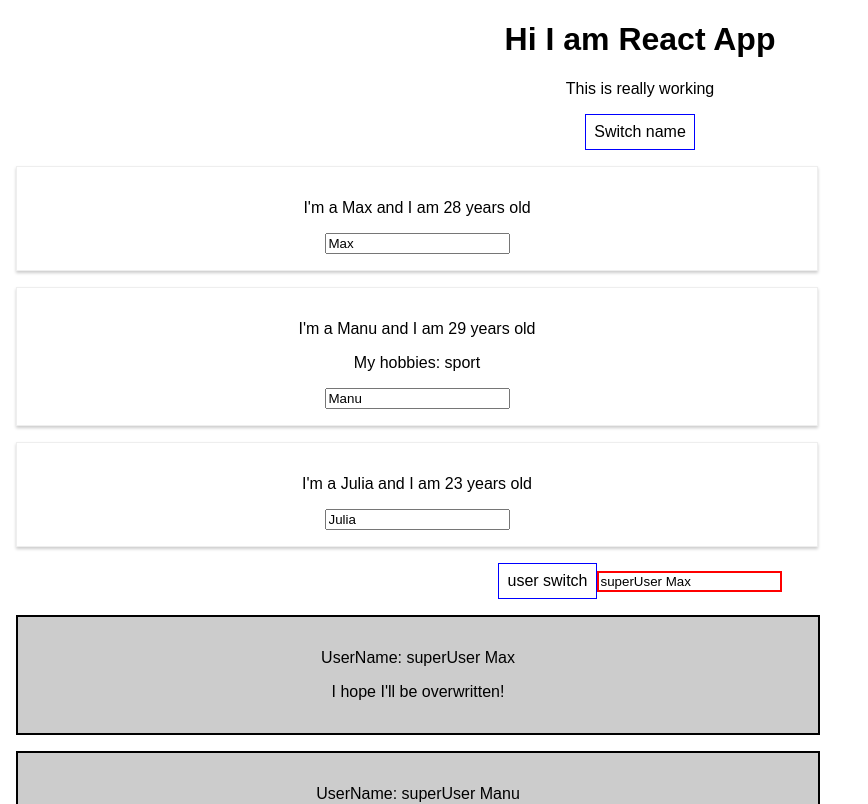
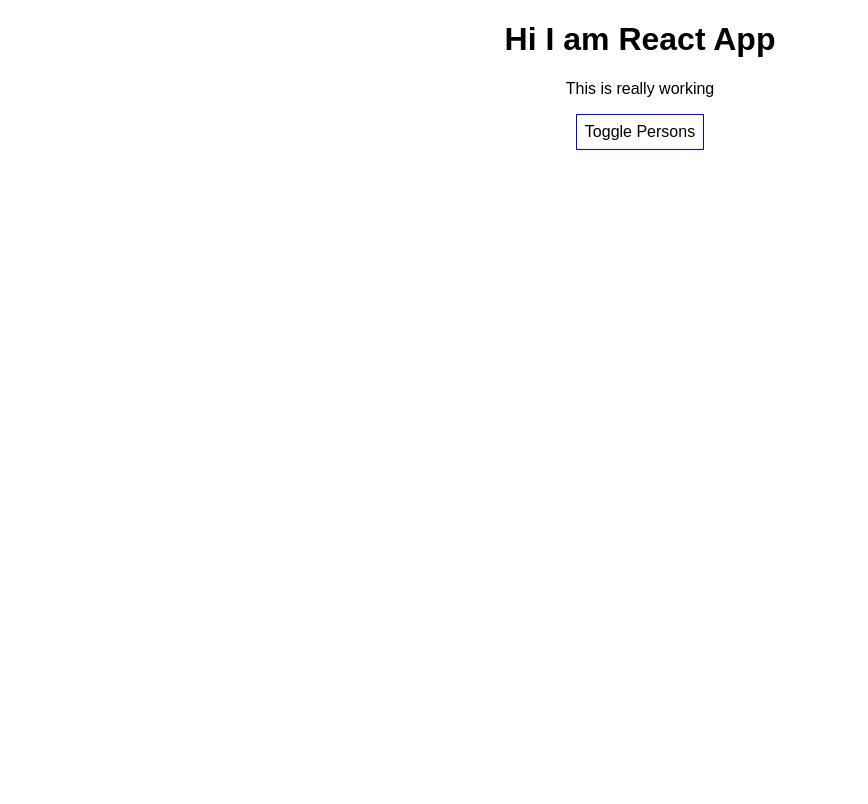
Before and after one commit to JuliaWinogrodzka/ReactJS-project, a React (Create React App) app in the folder react-project-app/: page / in a window 1280 px wide. Shown: the top 804 px of the page, without its empty margins (0-868 px from the left). Built offline with nearby package versions, Linux system fonts and the light colour scheme.

Commit message:
removing User(...), goback to main App version, add if statement outside return

```diff
--- a/react-project-app/src/App.js
+++ b/react-project-app/src/App.js
@@ -1,10 +1,6 @@
 import React, { useState } from 'react';
 import './App.css';
 import Person from './Person/Person';
-import userInput from './UserInput/UserInput';
-
-import UserInput from './UserInput/UserInput';
-import UserOutput from './UserOutput/UserOutput';
 
 const App = props => {
 
@@ -14,12 +10,14 @@ const App = props => {
       { name: "Manu", age: 29 },
       { name: "Julia", age: 23 }
     ],
-  otherState: "some other value"
+    otherState: "some other value",
   });
 
-  const [otherState, setOtherState] = useState('some other value');
+  const [togglePersons, setTogglePersons] = useState(false);
 
-  console.log(personsState, otherState);
+  // const [otherState, setOtherState] = useState('some other value');
+
+  // console.log(personsState, otherState);
 
   const switchNameHandler = (newName) => {
     //console.log('Was clicked!');
@@ -44,33 +42,6 @@ const App = props => {
     });
   };
 
-  const [ usersState, setUserState ] = useState({
-    users: [
-      {username: "superUser Max"},
-      {username: "superUser Manu"},
-      {username: "superUser Julia"}
-    ],
-  });
-
-  const switchUserNameHandler = () =>{
-    setUserState({
-      users: [
-        {username: "CHANGE HANDLER: MAX"},
-        {username: "CHANGE HANDLER: MANU"},
-        {username: "CHANGE HANDLER: JULIA"}
-      ],
-    });
-  };
-
-  const userNameChangeHandler = (Event) =>{
-    setUserState({
-      users: [
-        {username: Event.target.value},
-        {username: Event.target.value},
-        {username: Event.target.value}
-      ],
-    });
-  };
   const style = {
     backgroundColor: 'white',
     font: 'inherit',
@@ -79,18 +50,18 @@ const App = props => {
     cursor: 'pointer',
   };
 
-  return(
-    <div className="App">
-      <h1>Hi I am React App</h1>
-      <p>This is really working</p>
-      <button
-        style={style}
-        onClick={() => switchNameHandler('Maxymilian!!')}>Switch name
-      </button>
-      {/* in class Component: onClick={this.switchNameHandler.bind(this, "Maxymillian!!")} */}
+  const togglePersonsHandler = () => {
+    setTogglePersons(prevToggle => !prevToggle);
+  };
+
+  let persons = null;
+
+  if(togglePersons) {
+    persons = (
+      <div>
         <Person
           name={personsState.persons[0].name}
-        age={personsState.persons[0].age}/>
+          age={personsState.persons[0].age} />
         <Person
           name={personsState.persons[1].name}
           age={personsState.persons[1].age}
@@ -100,18 +71,22 @@ const App = props => {
         </Person>
         <Person
           name={personsState.persons[2].name}
-        age={personsState.persons[2].age}/>
+          age={personsState.persons[2].age} />
+      </div>
+
+    );
+  };
+
+  return(
+    <div className="App">
+      <h1>Hi I am React App</h1>
+      <p>This is really working</p>
       <button
         style={style}
-        onClick={() => switchUserNameHandler()}>
-        user switch
+        onClick={togglePersonsHandler}>Toggle Persons
       </button>
-      <UserInput
-        changed={userNameChangeHandler}
-        userName={usersState.users[0].username}/>
-      <UserOutput userName={usersState.users[0].username} />
-      <UserOutput userName={usersState.users[1].username} />
-      <UserOutput userName="Julia"/>
+      {/* in class Component: onClick={this.switchNameHandler.bind(this, "Maxymillian!!")} */}
+      {persons}
     </div>
   );
     //return React.createElement('div', {className: 'App'}, React.createElement('h1', null, 'Hi I\'m React App'));
--- a/react-project-app/src/UserInput/UserInput.js
+++ /dev/null
@@ -1,15 +0,0 @@
-import React from 'react';
-
-const userInput = (props) => {
-    const style = {
-        border: '2px solid red'
-    };
-
-    return <input
-        type="text"
-        style={style}
-        onChange={props.changed}
-        value={props.userName}/>
-};
-
-export default userInput;
--- a/react-project-app/src/UserOutput/UserOutput.css
+++ /dev/null
@@ -1,8 +0,0 @@
-.UserOutput {
-    width: 60%;
-    padding: 16px;
-    margin: 16px;
-    border: 2px solid black;
-    background-color: #ccc;
-    text-align: center;
-}
--- a/react-project-app/src/UserOutput/UserOutput.js
+++ /dev/null
@@ -1,13 +0,0 @@
-import React from 'react';
-import "./UserOutput.css";
-
-const userOutput = (props) => {
-    return(
-        <div className="UserOutput">
-            <p onClick={props.click}>UserName: {props.userName}</p>
-            <p>I hope I'll be overwritten!</p>
-        </div>
-    );
-};
-
-export default userOutput;
```
Also changed, not shown: 1 other file (tests, documents, lock files or other folders). Lines whose indentation alone changed are shown as unchanged.
